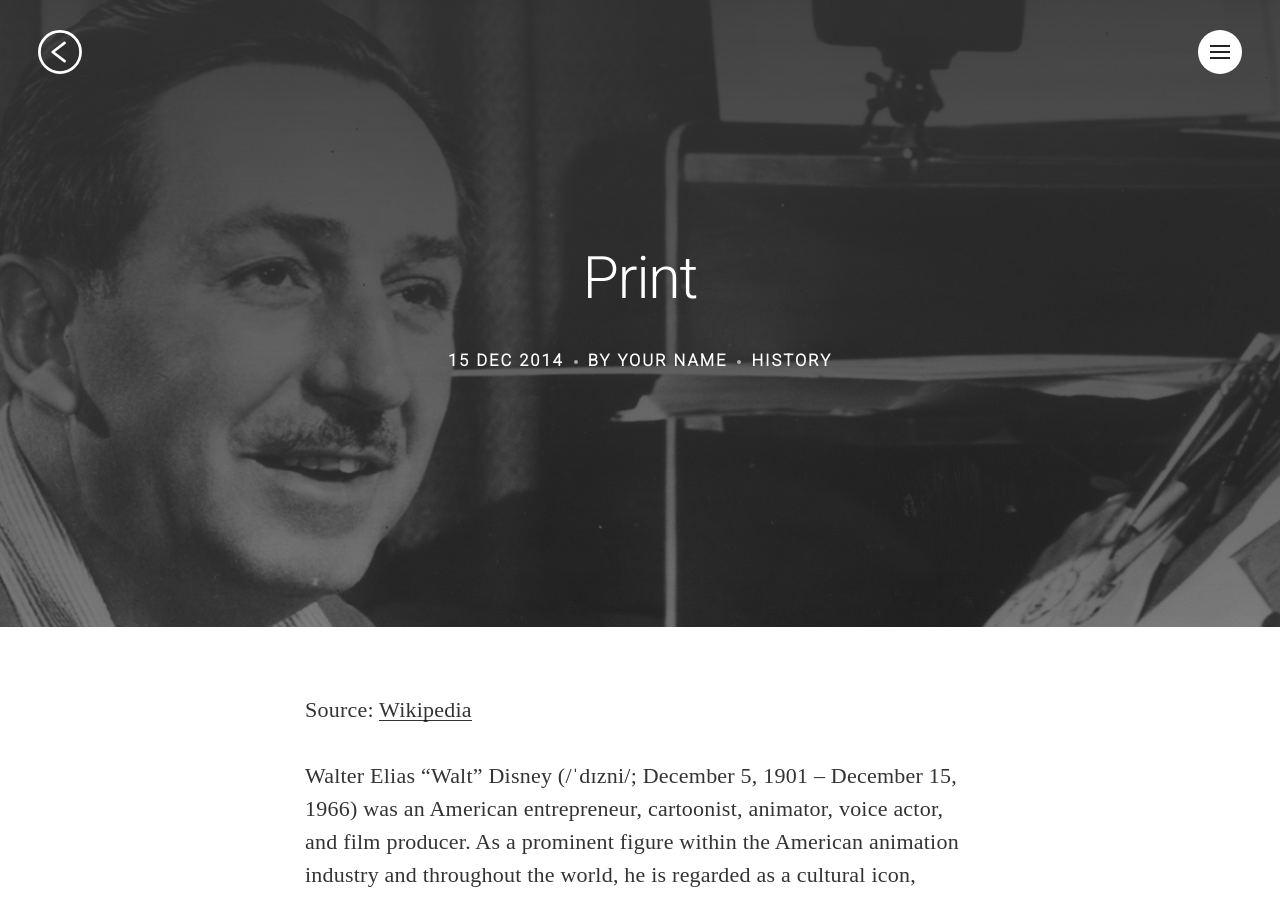
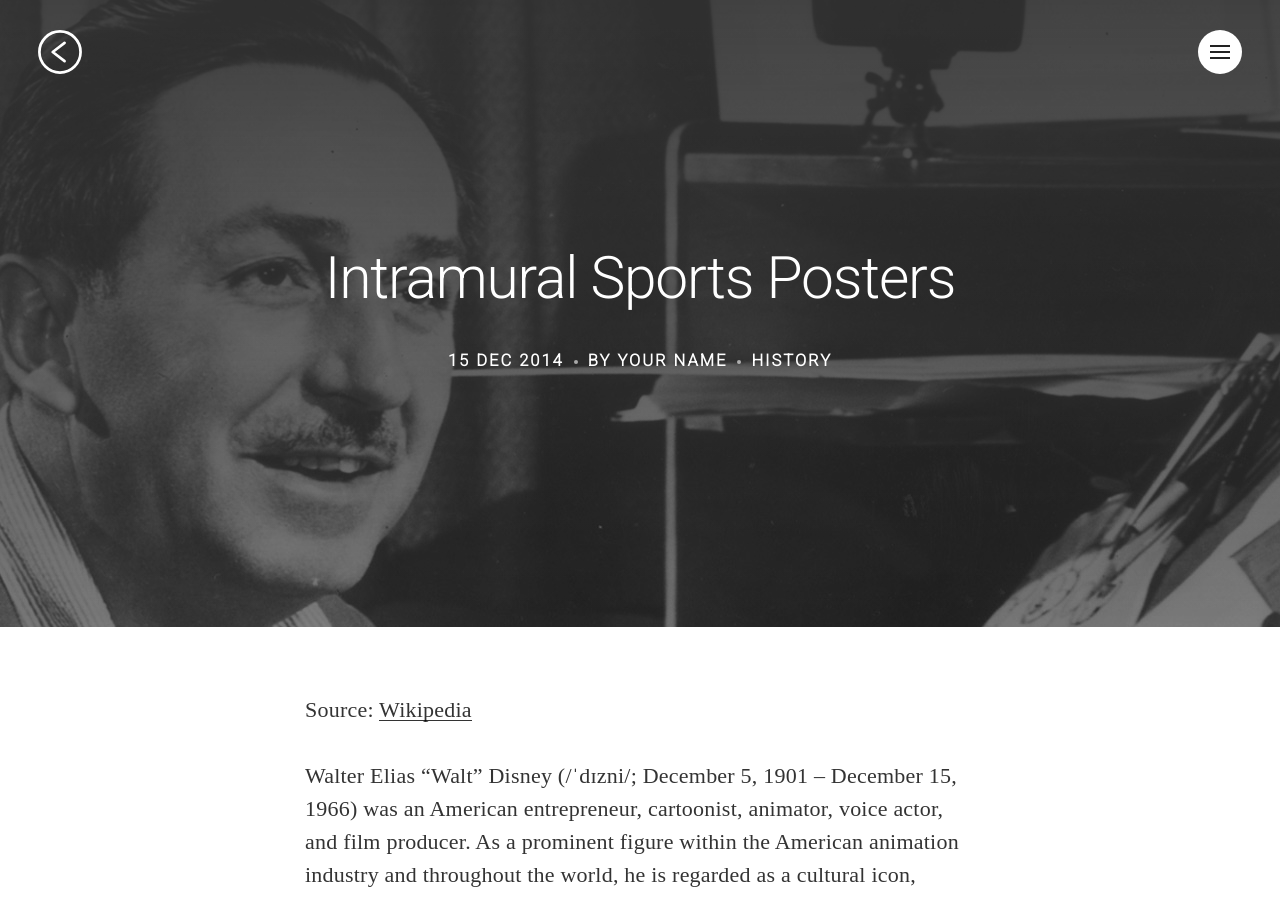
Before and after one commit to kmradford1/Tim, a Jekyll site: the page built from _posts/2014-12-15-a-life-of-walt-disney.markdown, in a window 1280 px wide and 900 px high. Built offline with Jekyll 4.4.1, drawn with Linux system fonts in a browser that asks for light colours; nearby versions of some CDN libraries; some web fonts are replaced; Markdown is read by kramdown in place of the engine named in the settings; comment, search, counter and statistics services are not loaded.

Commit message:
Updated A Life Of Walt Disney

```diff
--- a/_posts/2014-12-15-a-life-of-walt-disney.markdown
+++ b/_posts/2014-12-15-a-life-of-walt-disney.markdown
@@ -1,5 +1,5 @@
 ---
-title: Print
+title: Intramural Sports Posters
 date: 2014-12-15 01:00:00 Z
 categories:
 - history
```
